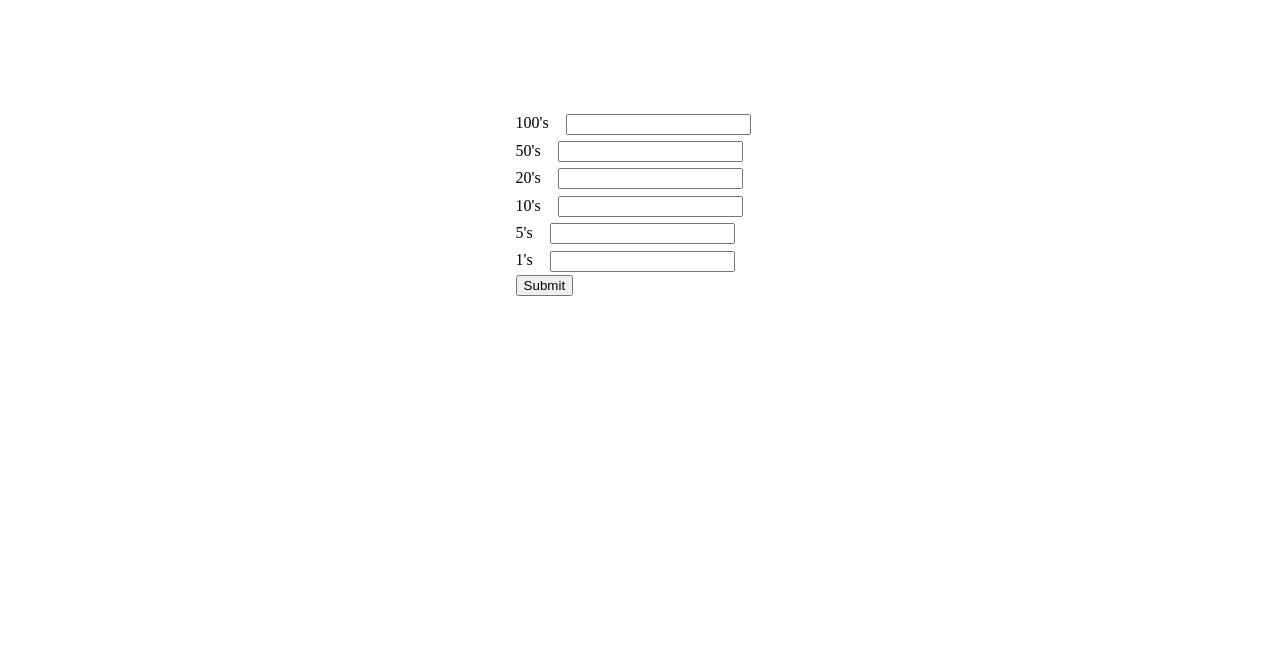
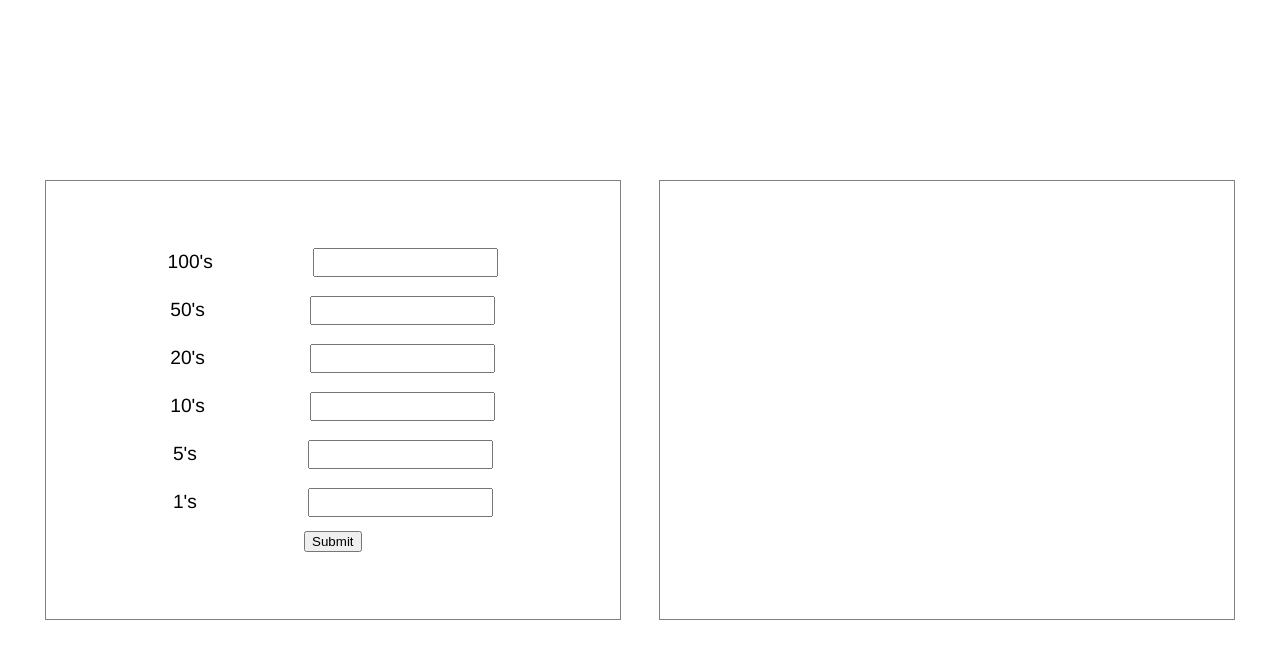
Before and after one commit to evo-g/money-counter, a website built with Parcel: page src/index.html in a window 1280 px wide. Built offline with nearby package versions, Linux system fonts and the light colour scheme.

Commit message:
small styling changes and creates netlify site

```diff
--- a/src/index.html
+++ b/src/index.html
@@ -11,27 +11,27 @@
 <body>
   <div class='container'>
     <form>
-      <div>
+      <div class='form-child'>
         <label>100's</label>
         <input id='hundred' name='hundred'>
       </div>
-      <div>
+      <div class='form-child'>
         <label>50's</label>
         <input id='fifty' name='fifty'>
       </div>
-      <div>
+      <div class='form-child'>
         <label>20's</label>
         <input id='twenty' name='twenty'>
       </div>
-      <div>
+      <div class='form-child'>
         <label>10's</label>
         <input id='ten' name='ten'>
       </div>
-      <div>
+      <div class='form-child'>
         <label>5's</label>
         <input id='five' name='five'>
       </div>
-      <div>
+      <div class='form-child'>
         <label>1's</label>
         <input id='one' name='one'>
       </div>
@@ -39,8 +39,10 @@
         <button type='submit'>Submit</button>
       </div>
     </form>
-    <div id='totals'></div>
-    <div id='totalsAmount'></div>
+    <div class="child-container">
+      <div id='totals'></div>
+      <div id='totalsAmount'></div>
+    </div>
   </div>
   <script src="./index.js"></script>
 </body>
--- a/src/index.js
+++ b/src/index.js
@@ -24,8 +24,7 @@ function getTotals(e) {
   let combinedTotal = 0;
   valuesArr.forEach((val, i) => {
     combinedTotal += inputValsArr[i].value * val;
-  })
-  console.log(combinedTotal);
+  });
   displayTotals(computedTotals);
   totalsAmount.innerText = `Grand total ${combinedTotal}`;
 };
--- a/src/style.css
+++ b/src/style.css
@@ -1,21 +1,78 @@
-form {
-  display: flex;
-  flex-direction: column;
+*, *::before, *::after {
+  box-sizing: border-box;
 }
 
-form input {
-  margin: .2rem 1em
+html {
+  -webkit-font-smoothing: antialiased;
+  font-family: Helvetica, Arial, sans-serif;
+  font-size: 1.2rem;
+}
+
+body {
+  font-size: inherit;
+  line-height: 1.5;
+  width: 100%;
+  margin: 0 auto;
 }
 
 .container {
   display: flex;
+  flex-direction: row;
+  flex: 1;
+  height: 100vh;
+  justify-content: center;
+  align-items: center;
+}
+
+.child-container {
+  display: flex;
   flex-direction: column;
+  border: 1px solid grey;
+  justify-content: center;
+  align-items: center;
+  margin: 1rem;
+  width: 45vw;
+  height: 55vh;
+}
+
+form {
+  display: flex;
+  flex-direction: column;
+  border: 1px solid grey;
+  justify-content: center;
+  align-items: center;
+  margin: 1rem;
+  width: 45vw;
+  height: 55vh;
+}
+
+form button {
+  margin: 0 0 .5rem;
+
+}
+.form-child {
+  margin: .5rem 0;
+  display: flex;
   justify-content: space-around;
-  align-items: center;
-  height: 100vh;
+  width: 75%;
 }
+
 
 .dollar-amounts {
   list-style: none;
   margin: .7rem 0;
 }
+
+@media screen and (max-width: 700px) {
+  .container {
+    display: flex;
+    flex-direction: column;
+    justify-content: space-around;
+    align-items: center;
+    height: 100vh;
+  }
+
+  form {
+    min-width: 225px;
+  }
+}
```
Also changed, not shown: 1 other file.
